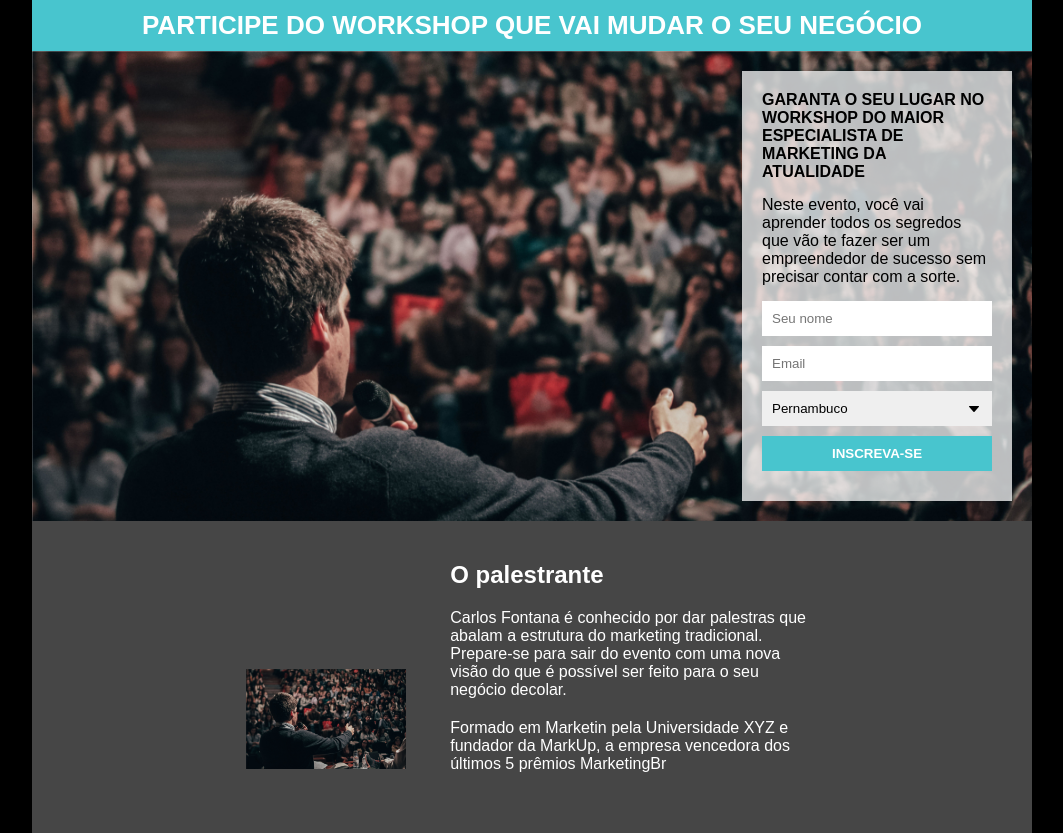
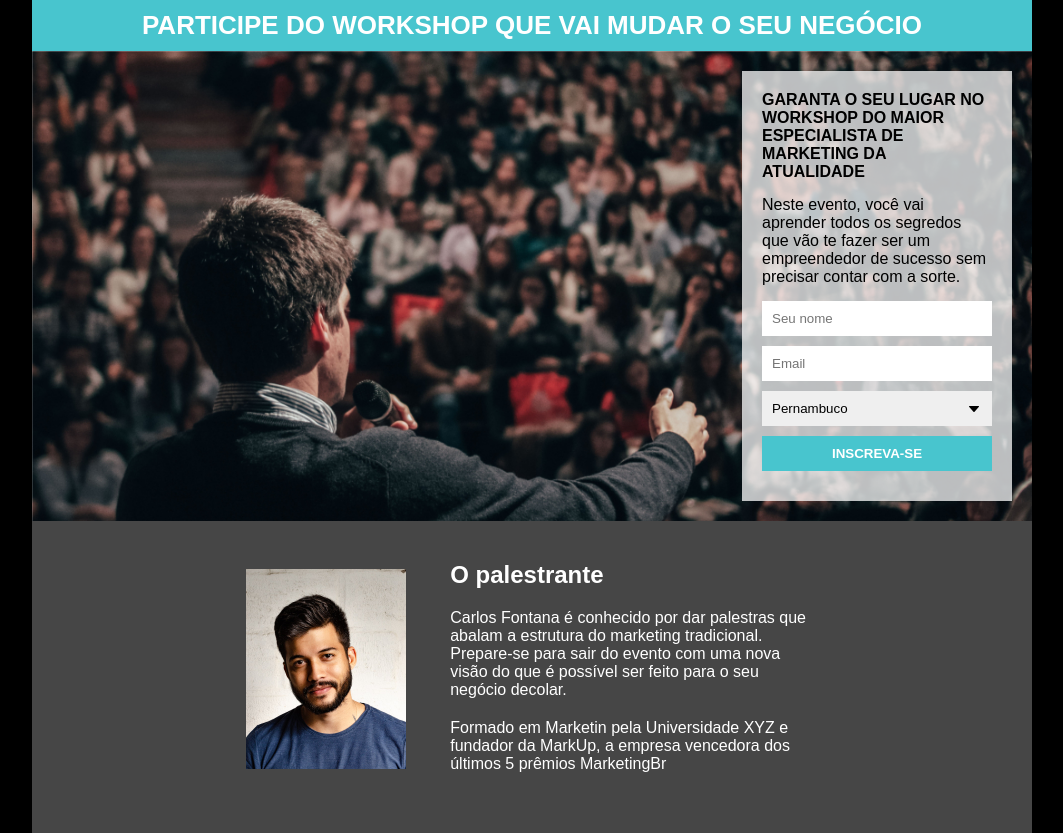
Before and after one commit to netryxdev/Projeto-PaginaDeCaptura, a plain HTML site: page index.html in a window 1280 px wide. Shown: the whole page, without its empty margins (108-1171 px from the left). Drawn offline with Linux system fonts and the light colour scheme.

Commit message:
tentativa correção img face

```diff
--- a/index.html
+++ b/index.html
@@ -38,7 +38,7 @@
             </div>
         </section>
         <footer>
-            <img class="picture" src="../images/people.jpg" alt="foto da face">
+            <img class="picture" src="../images/face.jpg" alt="foto da face">
             <div class='description'>
                 <h3>O palestrante</h3>
                 <p>Carlos Fontana é conhecido por dar palestras que abalam a estrutura do marketing tradicional. Prepare-se para sair do evento com uma nova visão do que é possível ser feito para o seu negócio decolar.</p>
```
